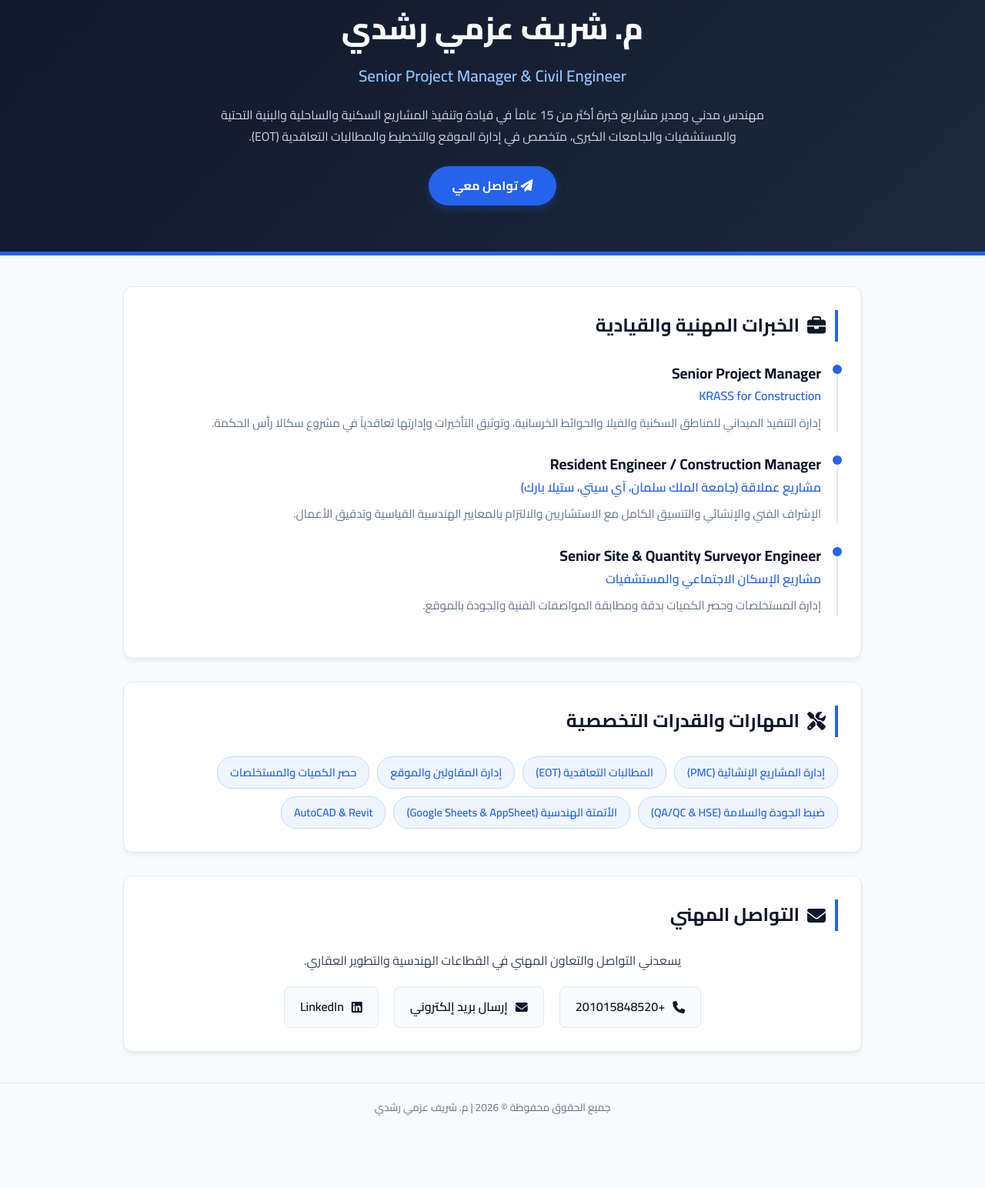
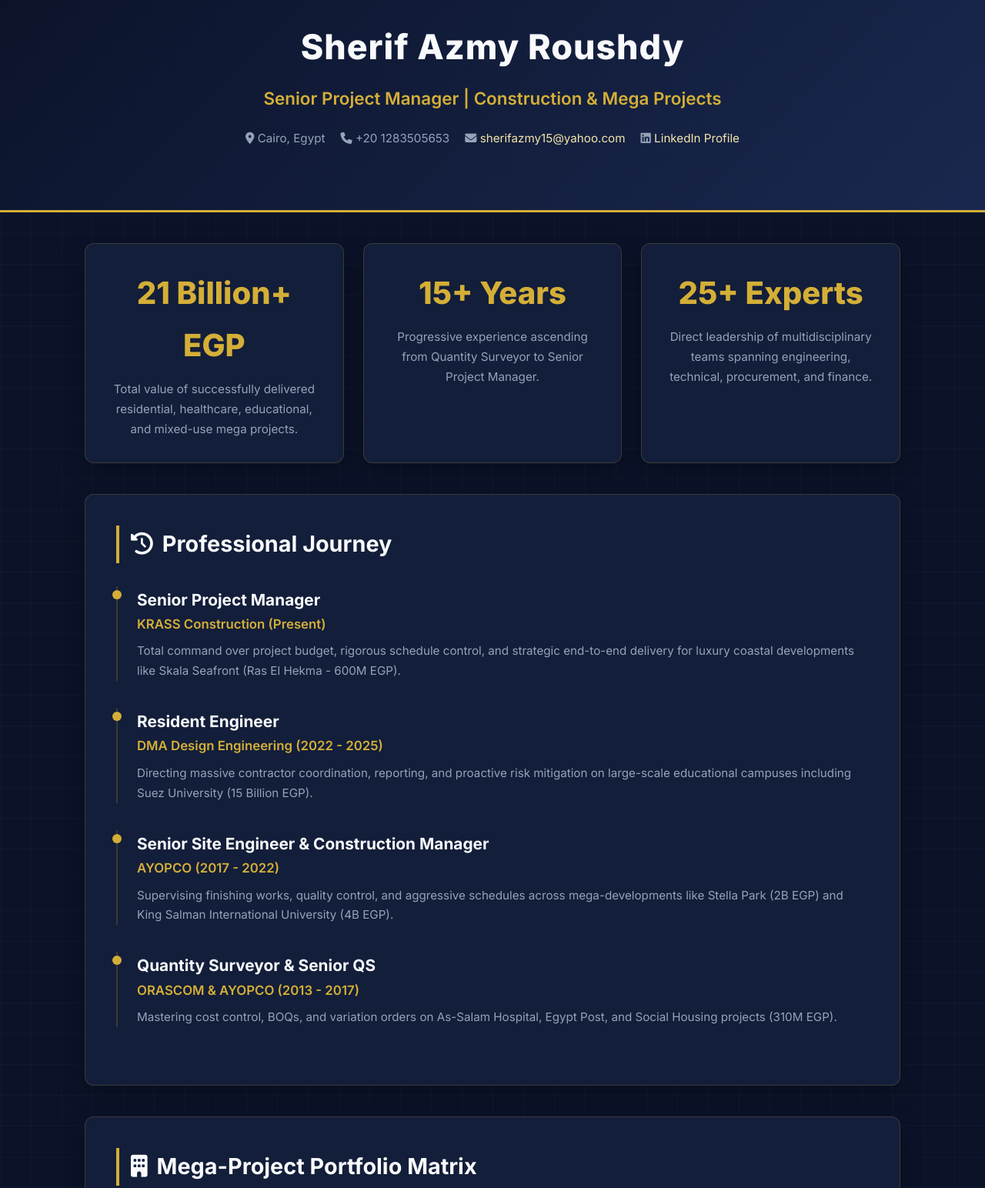
Before and after one commit to sherifazmy168-web/-sherifazmy168-web.github.io, a plain HTML site: page index.html in a window 1280 px wide. Shown: the part 57-1601 px from the top of the page at 77% size. Before the commit the page ends 1528 px from the top, so only its background shows below. Drawn offline with Linux system fonts and the light colour scheme.

Commit message:
Update index.html

```diff
--- a/index.html
+++ b/index.html
@@ -1,270 +1,401 @@
 <!DOCTYPE html>
-<html lang="ar" dir="rtl">
+<html lang="en" dir="ltr">
 <head>
     <meta charset="UTF-8">
     <meta name="viewport" content="width=device-width, initial-scale=1.0">
-    <title>م. شريف عزمي رشدي | مدير مشاريع ومدير تنفيذ</title>
+    <title>Sherif Azmy Roushdy | Senior Project Manager</title>
     <link href="https://cdnjs.cloudflare.com/ajax/libs/font-awesome/6.4.0/css/all.min.css" rel="stylesheet">
-    <link href="https://fonts.googleapis.com/css2?family=Cairo:wght@400;600;700;800&display=swap" rel="stylesheet">
+    <link href="https://fonts.googleapis.com/css2?family=Cairo:wght@400;600;700;800&family=Inter:wght@400;500;600;700;800&display=swap" rel="stylesheet">
     <style>
         :root {
-            --primary-color: #0f172a;
-            --accent-color: #2563eb;
-            --secondary-color: #1e293b;
-            --text-main: #334155;
-            --text-muted: #64748b;
-            --bg-light: #f8fafc;
-            --card-bg: #ffffff;
-            --border-color: #e2e8f0;
+            --bg-dark: #0b1329;
+            --card-bg: #131e3a;
+            --accent-gold: #d4af37;
+            --accent-gold-light: #f3e5ab;
+            --text-main: #f8fafc;
+            --text-muted: #94a3b8;
+            --border-blueprint: rgba(212, 175, 55, 0.2);
         }
 
         * {
             box-sizing: border-box;
             margin: 0;
             padding: 0;
-            font-family: 'Cairo', sans-serif;
+            font-family: 'Inter', 'Cairo', sans-serif;
         }
 
         body {
-            background-color: var(--bg-light);
+            background-color: var(--bg-dark);
             color: var(--text-main);
             line-height: 1.7;
+            background-image: linear-gradient(rgba(255,255,255,0.02) 1px, transparent 1px),
+                              linear-gradient(90deg, rgba(255,255,255,0.02) 1px, transparent 1px);
+            background-size: 40px 40px;
         }
 
         header {
-            background: linear-gradient(135deg, var(--primary-color) 0%, var(--secondary-color) 100%);
-            color: white;
-            padding: 60px 20px;
+            background: linear-gradient(135deg, #0b1329 0%, #1a284f 100%);
+            padding: 80px 20px;
             text-align: center;
-            border-bottom: 5px solid var(--accent-color);
-        }
-
-        .header-content {
-            max-width: 900px;
-            margin: 0 auto;
+            border-bottom: 3px solid var(--accent-gold);
+            position: relative;
         }
 
         header h1 {
-            font-size: 2.5rem;
+            font-size: 2.8rem;
             font-weight: 800;
+            color: var(--text-main);
             margin-bottom: 10px;
+            letter-spacing: 1px;
         }
 
         header h2 {
-            font-size: 1.3rem;
-            color: #93c5fd;
+            font-size: 1.4rem;
+            color: var(--accent-gold);
             font-weight: 600;
             margin-bottom: 20px;
         }
 
-        header p {
-            font-size: 1rem;
-            color: #cbd5e1;
-            max-width: 750px;
-            margin: 0 auto 25px auto;
+        .contact-info {
+            display: flex;
+            justify-content: center;
+            gap: 20px;
+            flex-wrap: wrap;
+            margin-top: 20px;
+            font-size: 0.95rem;
+            color: var(--text-muted);
         }
 
-        .cta-btn {
-            display: inline-block;
-            background-color: var(--accent-color);
-            color: white;
-            padding: 12px 30px;
-            border-radius: 30px;
+        .contact-info a {
+            color: var(--accent-gold-light);
             text-decoration: none;
-            font-weight: 700;
-            transition: all 0.3s ease;
-            box-shadow: 0 4px 12px rgba(37, 99, 235, 0.3);
+            transition: color 0.2s;
         }
 
-        .cta-btn:hover {
-            background-color: #1d4ed8;
-            transform: translateY(-2px);
+        .contact-info a:hover {
+            color: var(--accent-gold);
+            text-decoration: underline;
         }
 
         .container {
-            max-width: 1000px;
+            max-width: 1100px;
             margin: 40px auto;
             padding: 0 20px;
+        }
+
+        .stats-grid {
+            display: grid;
+            grid-template-columns: repeat(auto-fit, minmax(280px, 1fr));
+            gap: 25px;
+            margin-bottom: 40px;
+        }
+
+        .stat-card {
+            background: var(--card-bg);
+            border: 1px solid var(--border-blueprint);
+            border-radius: 12px;
+            padding: 30px;
+            text-align: center;
+            box-shadow: 0 10px 30px rgba(0,0,0,0.3);
+            transition: transform 0.3s ease;
+        }
+
+        .stat-card:hover {
+            transform: translateY(-5px);
+            border-color: var(--accent-gold);
+        }
+
+        .stat-number {
+            font-size: 2.5rem;
+            font-weight: 800;
+            color: var(--accent-gold);
+            margin-bottom: 10px;
+        }
+
+        .stat-desc {
+            color: var(--text-muted);
+            font-size: 0.95rem;
         }
 
         section {
             background: var(--card-bg);
             border-radius: 12px;
-            padding: 30px;
-            margin-bottom: 30px;
-            box-shadow: 0 4px 6px -1px rgba(0,0,0,0.05), 0 2px 4px -1px rgba(0,0,0,0.03);
-            border: 1px solid var(--border-color);
+            padding: 40px;
+            margin-bottom: 40px;
+            border: 1px solid var(--border-blueprint);
+            box-shadow: 0 10px 30px rgba(0,0,0,0.3);
         }
 
         .section-title {
-            font-size: 1.5rem;
+            font-size: 1.8rem;
             font-weight: 700;
-            color: var(--primary-color);
-            border-right: 4px solid var(--accent-color);
-            padding-right: 12px;
-            margin-bottom: 25px;
+            color: var(--text-main);
+            border-left: 4px solid var(--accent-gold);
+            padding-left: 15px;
+            margin-bottom: 30px;
             display: flex;
             align-items: center;
-            gap: 10px;
+            gap: 12px;
         }
 
-        .experience-item {
-            border-right: 2px solid var(--border-color);
-            padding-right: 20px;
-            margin-bottom: 25px;
+        .timeline-item {
+            border-left: 2px solid var(--border-blueprint);
+            padding-left: 25px;
+            margin-bottom: 35px;
             position: relative;
         }
 
-        .experience-item::before {
+        .timeline-item::before {
             content: '';
             position: absolute;
-            right: -7px;
+            left: -7px;
             top: 5px;
             width: 12px;
             height: 12px;
             border-radius: 50%;
-            background-color: var(--accent-color);
+            background-color: var(--accent-gold);
         }
 
-        .job-title {
-            font-size: 1.2rem;
+        .timeline-title {
+            font-size: 1.3rem;
             font-weight: 700;
-            color: var(--primary-color);
+            color: var(--text-main);
         }
 
-        .company-name {
+        .timeline-company {
+            font-size: 1.05rem;
             font-weight: 600;
-            color: var(--accent-color);
+            color: var(--accent-gold);
             margin-bottom: 8px;
         }
 
-        .job-desc {
+        .timeline-desc {
             color: var(--text-muted);
             font-size: 0.95rem;
         }
 
-        .skills-grid {
-            display: flex;
-            flex-wrap: wrap;
-            gap: 10px;
+        .portfolio-table {
+            width: 100%;
+            border-collapse: collapse;
+            margin-top: 15px;
+            overflow-x: auto;
+            display: block;
         }
 
-        .skill-tag {
-            background-color: #eff6ff;
-            color: var(--accent-color);
-            border: 1px solid #bfdbfe;
-            padding: 8px 16px;
-            border-radius: 20px;
-            font-size: 0.9rem;
-            font-weight: 600;
+        .portfolio-table th, .portfolio-table td {
+            padding: 15px;
+            text-align: left;
+            border-bottom: 1px solid var(--border-blueprint);
         }
 
-        .contact-links {
-            display: flex;
-            justify-content: center;
-            gap: 20px;
-            flex-wrap: wrap;
-            margin-top: 15px;
+        .portfolio-table th {
+            background-color: rgba(212, 175, 55, 0.1);
+            color: var(--accent-gold);
+            font-weight: 700;
         }
 
-        .contact-card {
-            display: flex;
-            align-items: center;
-            gap: 10px;
-            background: var(--bg-light);
-            padding: 12px 20px;
-            border-radius: 8px;
-            text-decoration: none;
-            color: var(--primary-color);
-            font-weight: 600;
-            border: 1px solid var(--border-color);
-            transition: all 0.2s ease;
+        .portfolio-table td {
+            color: var(--text-muted);
+            font-size: 0.95srem;
         }
 
-        .contact-card:hover {
-            border-color: var(--accent-color);
-            color: var(--accent-color);
+        .portfolio-table td strong {
+            color: var(--text-main);
+        }
+
+        .skills-grid {
+            display: grid;
+            grid-template-columns: repeat(auto-fit, minmax(220px, 1fr));
+            gap: 20px;
+        }
+
+        .skill-category {
+            background: rgba(255, 255, 255, 0.02);
+            padding: 20px;
+            border-radius: 8px;
+            border: 1px solid var(--border-blueprint);
+        }
+
+        .skill-category h4 {
+            color: var(--accent-gold);
+            margin-bottom: 12px;
+            font-size: 1.1rem;
+        }
+
+        .skill-category ul {
+            list-style-type: none;
+            color: var(--text-muted);
+            font-size: 0.9rem;
+        }
+
+        .skill-category li {
+            margin-bottom: 8px;
+            position: relative;
+            padding-left: 15px;
+        }
+
+        .skill-category li::before {
+            content: '▪';
+            position: absolute;
+            left: 0;
+            color: var(--accent-gold);
         }
 
         footer {
             text-align: center;
-            padding: 20px;
+            padding: 40px 20px;
             color: var(--text-muted);
-            font-size: 0.85rem;
-            border-top: 1px solid var(--border-color);
-            margin-top: 40px;
+            border-top: 1px solid var(--border-blueprint);
+            font-size: 0.9rem;
         }
 
-        @media (max-width: 600px) {
-            header h1 { font-size: 1.8rem; }
-            header h2 { font-size: 1.1rem; }
-            section { padding: 20px; }
+        @media (max-width: 768px) {
+            header h1 { font-size: 2.1rem; }
+            section { padding: 25px; }
         }
     </style>
 </head>
 <body>
 
     <header>
-        <div class="header-content">
-            <h1>م. شريف عزمي رشدي</h1>
-            <h2>Senior Project Manager & Civil Engineer</h2>
-            <p>مهندس مدني ومدير مشاريع خبرة أكثر من 15 عاماً في قيادة وتنفيذ المشاريع السكنية والساحلية والبنية التحتية والمستشفيات والجامعات الكبرى، متخصص في إدارة الموقع والتخطيط والمطالبات التعاقدية (EOT).</p>
-            <a href="#contact" class="cta-btn"><i class="fas fa-paper-plane"></i> تواصل معي</a>
+        <h1>Sherif Azmy Roushdy</h1>
+        <h2>Senior Project Manager | Construction & Mega Projects</h2>
+        <div class="contact-info">
+            <span><i class="fas fa-map-marker-alt"></i> Cairo, Egypt</span>
+            <span><i class="fas fa-phone"></i> +20 1283505653</span>
+            <span><i class="fas fa-envelope"></i> <a href="mailto:sherifazmy15@yahoo.com">sherifazmy15@yahoo.com</a></span>
+            <span><i class="fab fa-linkedin"></i> <a href="https://linkedin.com/in/sherif-azmey-88612230" target="_blank">LinkedIn Profile</a></span>
         </div>
     </header>
 
     <div class="container">
 
+        <!-- Core Metrics -->
+        <div class="stats-grid">
+            <div class="stat-card">
+                <div class="stat-number">21 Billion+ EGP</div>
+                <div class="stat-desc">Total value of successfully delivered residential, healthcare, educational, and mixed-use mega projects.</div>
+            </div>
+            <div class="stat-card">
+                <div class="stat-number">15+ Years</div>
+                <div class="stat-desc">Progressive experience ascending from Quantity Surveyor to Senior Project Manager.</div>
+            </div>
+            <div class="stat-card">
+                <div class="stat-number">25+ Experts</div>
+                <div class="stat-desc">Direct leadership of multidisciplinary teams spanning engineering, technical, procurement, and finance.</div>
+            </div>
+        </div>
+
+        <!-- Career Timeline / Experience -->
         <section>
-            <h3 class="section-title"><i class="fas fa-briefcase"></i> الخبرات المهنية والقيادية</h3>
+            <h3 class="section-title"><i class="fas fa-history"></i> Professional Journey</h3>
 
-            <div class="experience-item">
-                <div class="job-title">Senior Project Manager</div>
-                <div class="company-name">KRASS for Construction</div>
-                <div class="job-desc">إدارة التنفيذ الميداني للمناطق السكنية والفيلا والحوائط الخرسانية، وتوثيق التأخيرات وإدارتها تعاقدياً في مشروع سكالا رأس الحكمة.</div>
+            <div class="timeline-item">
+                <div class="timeline-title">Senior Project Manager</div>
+                <div class="timeline-company">KRASS Construction (Present)</div>
+                <div class="timeline-desc">Total command over project budget, rigorous schedule control, and strategic end-to-end delivery for luxury coastal developments like Skala Seafront (Ras El Hekma - 600M EGP).</div>
             </div>
 
-            <div class="experience-item">
-                <div class="job-title">Resident Engineer / Construction Manager</div>
-                <div class="company-name">مشاريع عملاقة (جامعة الملك سلمان، آي سيتي، ستيلا بارك)</div>
-                <div class="job-desc">الإشراف الفني والإنشائي والتنسيق الكامل مع الاستشاريين والالتزام بالمعايير الهندسية القياسية وتدقيق الأعمال.</div>
+            <div class="timeline-item">
+                <div class="timeline-title">Resident Engineer</div>
+                <div class="timeline-company">DMA Design Engineering (2022 - 2025)</div>
+                <div class="timeline-desc">Directing massive contractor coordination, reporting, and proactive risk mitigation on large-scale educational campuses including Suez University (15 Billion EGP).</div>
             </div>
 
-            <div class="experience-item">
-                <div class="job-title">Senior Site & Quantity Surveyor Engineer</div>
-                <div class="company-name">مشاريع الإسكان الاجتماعي والمستشفيات</div>
-                <div class="job-desc">إدارة المستخلصات وحصر الكميات بدقة ومطابقة المواصفات الفنية والجودة بالموقع.</div>
+            <div class="timeline-item">
+                <div class="timeline-title">Senior Site Engineer & Construction Manager</div>
+                <div class="timeline-company">AYOPCO (2017 - 2022)</div>
+                <div class="timeline-desc">Supervising finishing works, quality control, and aggressive schedules across mega-developments like Stella Park (2B EGP) and King Salman International University (4B EGP).</div>
+            </div>
+
+            <div class="timeline-item">
+                <div class="timeline-title">Quantity Surveyor & Senior QS</div>
+                <div class="timeline-company">ORASCOM & AYOPCO (2013 - 2017)</div>
+                <div class="timeline-desc">Mastering cost control, BOQs, and variation orders on As-Salam Hospital, Egypt Post, and Social Housing projects (310M EGP).</div>
             </div>
         </section>
 
+        <!-- Mega-Project Portfolio Matrix -->
         <section>
-            <h3 class="section-title"><i class="fas fa-tools"></i> المهارات والقدرات التخصصية</h3>
-            <div class="skills-grid">
-                <span class="skill-tag">إدارة المشاريع الإنشائية (PMC)</span>
-                <span class="skill-tag">المطالبات التعاقدية (EOT)</span>
-                <span class="skill-tag">إدارة المقاولين والموقع</span>
-                <span class="skill-tag">حصر الكميات والمستخلصات</span>
-                <span class="skill-tag">ضبط الجودة والسلامة (QA/QC & HSE)</span>
-                <span class="skill-tag">الأتمتة الهندسية (Google Sheets & AppSheet)</span>
-                <span class="skill-tag">AutoCAD & Revit</span>
+            <h3 class="section-title"><i class="fas fa-building"></i> Mega-Project Portfolio Matrix</h3>
+            <div style="overflow-x: auto;">
+                <table class="portfolio-table">
+                    <thead>
+                        <tr>
+                            <th>Project</th>
+                            <th>Budget</th>
+                            <th>Scope & Scale</th>
+                            <th>Sector</th>
+                            <th>Leadership Role</th>
+                        </tr>
+                    </thead>
+                    <tbody>
+                        <tr>
+                            <td><strong>Suez University</strong></td>
+                            <td>15 Billion EGP</td>
+                            <td>33 Educational Buildings</td>
+                            <td>Education</td>
+                            <td>Resident Engineer (DMA)</td>
+                        </tr>
+                        <tr>
+                            <td><strong>King Salman University</strong></td>
+                            <td>4 Billion EGP</td>
+                            <td>Multi-facility University Campus</td>
+                            <td>Education</td>
+                            <td>Senior Site Engineer (AYOPCO)</td>
+                        </tr>
+                        <tr>
+                            <td><strong>Stella Park</strong></td>
+                            <td>2 Billion EGP</td>
+                            <td>94 Buildings, 340 Villas, 4 Malls</td>
+                            <td>Luxury Residential</td>
+                            <td>Construction Manager (AYOPCO)</td>
+                        </tr>
+                        <tr>
+                            <td><strong>Skala Seafront</strong></td>
+                            <td>600 Million EGP</td>
+                            <td>79 Luxury Units, 18 Retaining Walls</td>
+                            <td>Mixed-Use / Coastal</td>
+                            <td>Project Manager (KRASS)</td>
+                        </tr>
+                    </tbody>
+                </table>
             </div>
         </section>
 
-        <section id="contact">
-            <h3 class="section-title"><i class="fas fa-envelope"></i> التواصل المهني</h3>
-            <p style="text-align: center; margin-bottom: 20px;">يسعدني التواصل والتعاون المهني في القطاعات الهندسية والتطوير العقاري.</p>
-            <div class="contact-links">
-                <a href="tel:+201015848520" class="contact-card"><i class="fas fa-phone"></i> +201015848520</a>
-                <a href="mailto:sherifazmy168@gmail.com" class="contact-card"><i class="fas fa-envelope"></i> إرسال بريد إلكتروني</a>
-                <a href="https://www.linkedin.com/in/sherif-azmy-424a732a3/" target="_blank" class="contact-card"><i class="fab fa-linkedin"></i> LinkedIn</a>
+        <!-- Technical & Management Skills -->
+        <section>
+            <h3 class="section-title"><i class="fas fa-tools"></i> Competencies & Technical Arsenal</h3>
+            <div class="skills-grid">
+                <div class="skill-category">
+                    <h4>Executive Leadership</h4>
+                    <ul>
+                        <li>Executive Project Management</li>
+                        <li>Operational Leadership</li>
+                        <li>Stakeholder & Team Management</li>
+                        <li>Risk & Quality Assurance</li>
+                    </ul>
+                </div>
+                <div class="skill-category">
+                    <h4>Financial & Cost Control</h4>
+                    <ul>
+                        <li>Budget & Cost Control</li>
+                        <li>BOQ Preparation</li>
+                        <li>Contract Administration</li>
+                        <li>Variation Orders Mastery</li>
+                    </ul>
+                </div>
+                <div class="skill-category">
+                    <h4>Technical Arsenal</h4>
+                    <ul>
+                        <li>Primavera P6 (Scheduling)</li>
+                        <li>SAP2000 (Structural Analysis)</li>
+                        <li>AutoCAD & Structure Detailing</li>
+                        <li>MS Office & Administration</li>
+                    </ul>
+                </div>
             </div>
         </section>
 
-    </div>
-
-    <footer>
-        <p>جميع الحقوق محفوظة © 2026 | م. شريف عزمي رشدي</p>
-    </footer>
-
-</body>
-</html>
+        <!-- Call to Action -->
+        <section style
```
